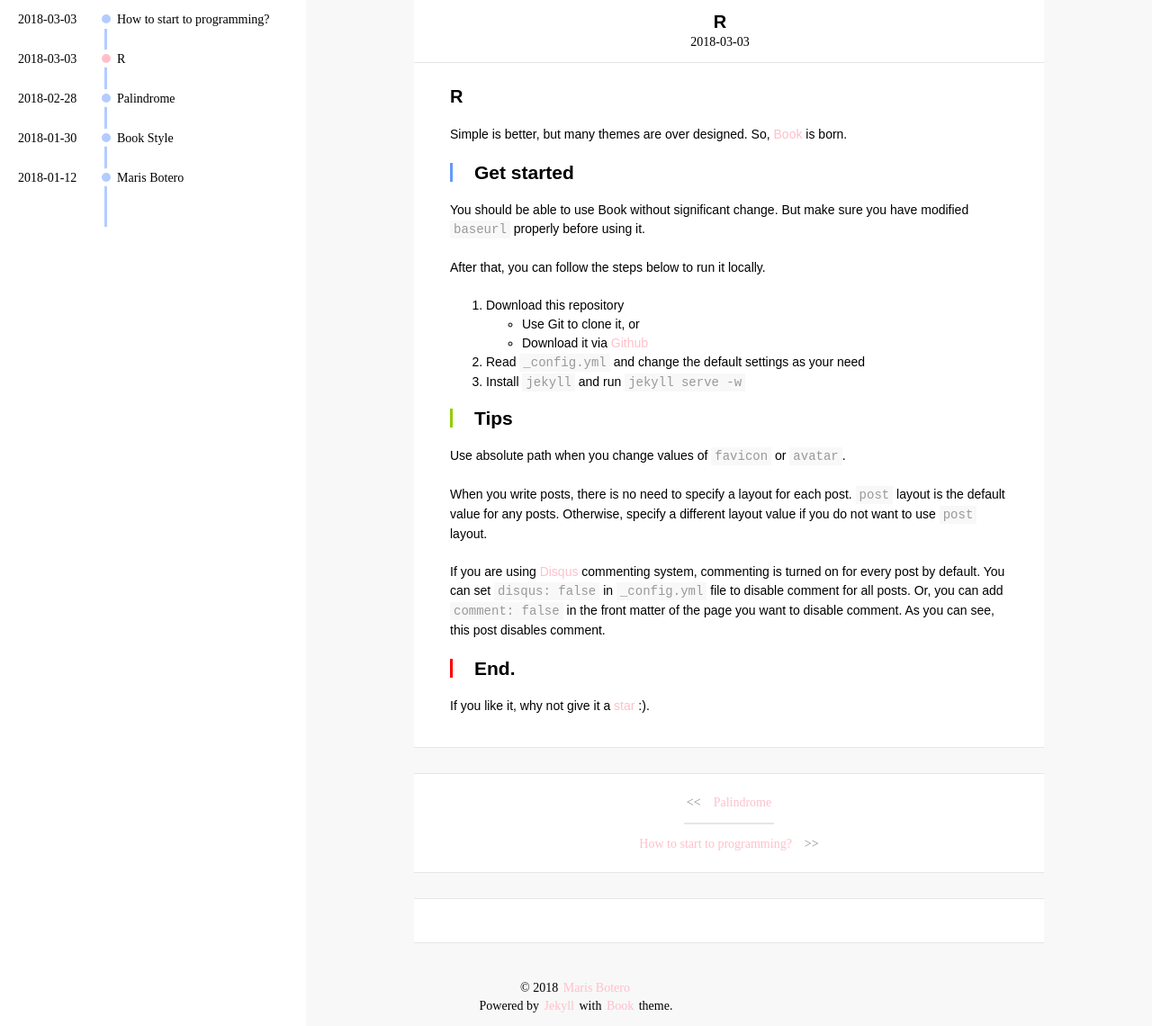
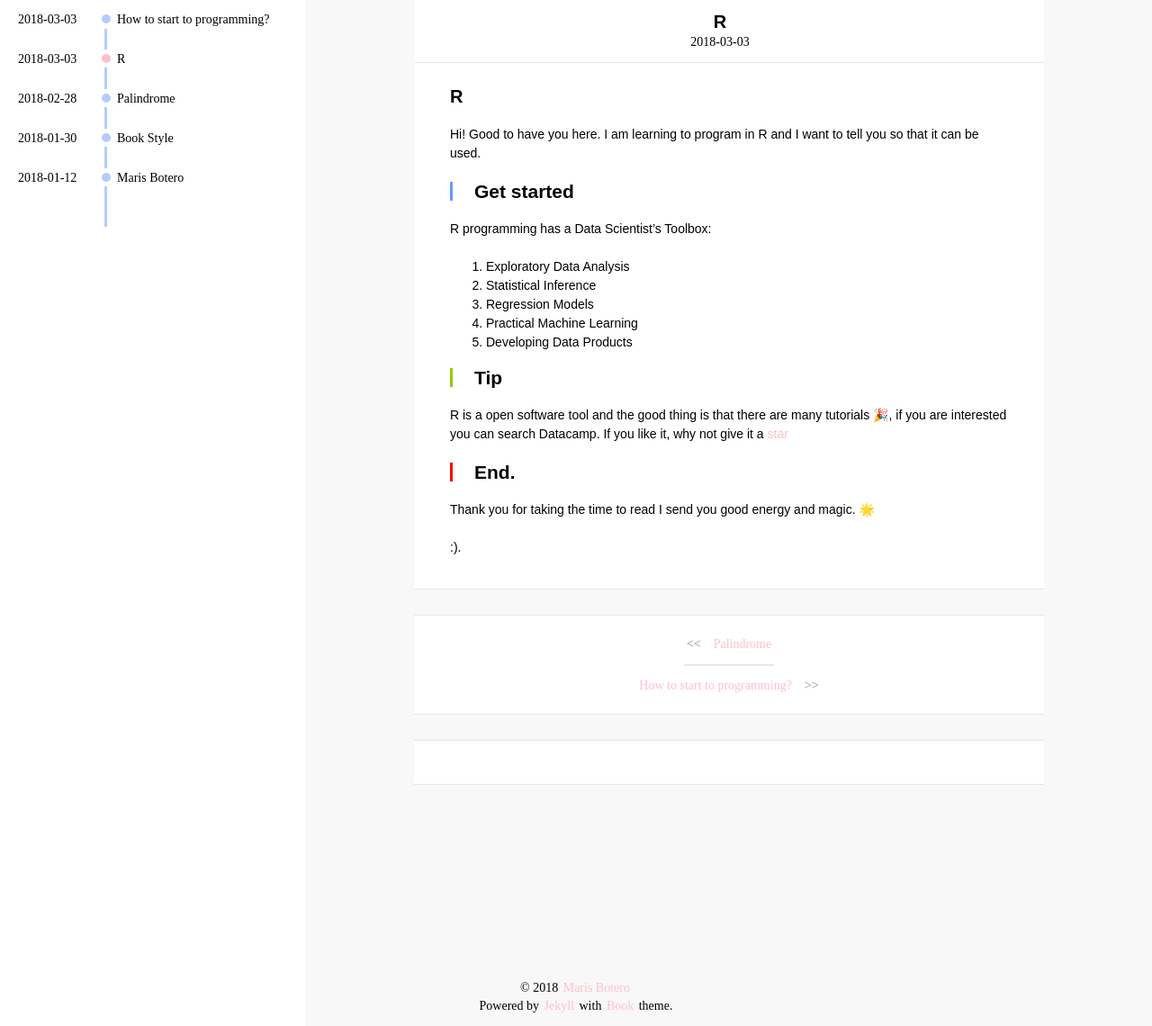
Before and after one commit to marisbotero/profile, a Jekyll site: the page built from _posts/2018-03-03-R.md, in a window 1280 px wide and 1140 px high. Shown: the whole window at 90% size. Built offline with Jekyll 4.4.1, drawn with Linux system fonts in a browser that asks for light colours; comment, search, counter and statistics services are not loaded.

Commit message:
Fix post

```diff
--- a/_posts/2018-03-03-R.md
+++ b/_posts/2018-03-03-R.md
@@ -10,35 +10,29 @@ R
 ===========
 
 
-Simple is better, but many themes are over designed.
-So, [Book](https://github.com/kkninjae/book) is born.
-
+Hi! Good to have you here. I am learning to program in R and I want to tell you so that it can be used.
 
 ## Get started
 
-You should be able to use Book without significant change.
-But make sure you have modified `baseurl` properly before using it.
 
-After that, you can follow the steps below to run it locally.
-
-1.  Download this repository
-    *   Use Git to clone it, or
-    *   Download it via [Github](https://github.com/kkninjae/book/archive/master.zip)
-1.  Read `_config.yml` and change the default settings as your need
-1.  Install `jekyll` and run `jekyll serve -w`
+R programming has a Data Scientist’s Toolbox:
+1.  Exploratory Data Analysis
+2.  Statistical Inference
+3.  Regression Models
+4.  Practical Machine Learning
+5.  Developing Data Products
 
 
-## Tips
 
-Use absolute path when you change values of `favicon` or `avatar`.
+## Tip
 
-When you write posts, there is no need to specify a layout for each post.
-`post` layout is the default value for any posts.
-Otherwise, specify a different layout value if you do not want to use `post` layout.
+R is a open software tool and the good thing is that there are many tutorials 🎉, if you are interested you can search Datacamp.
+If you like it, why not give it a [star](https://www.datacamp.com/)
 
-If you are using [Disqus](https://disqus.com/) commenting system, commenting is turned on for every post by default. You can set `disqus: false` in `_config.yml` file to disable comment for all posts. Or, you can add `comment: false` in the front matter of the page you want to disable comment. As you can see, this post disables comment.
 
 
 ## End.
 
-If you like it, why not give it a [star](https://github.com/kkninjae/book) :).
+Thank you for taking the time to read I send you good energy and magic. 🌟
+
+ :).
```
Also changed, not shown: _posts/2018-02-10-jekyll-theme-book.md (+2 -1 lines), _posts/2018-04-01-Thebeginning.md (+1 -1 lines).
